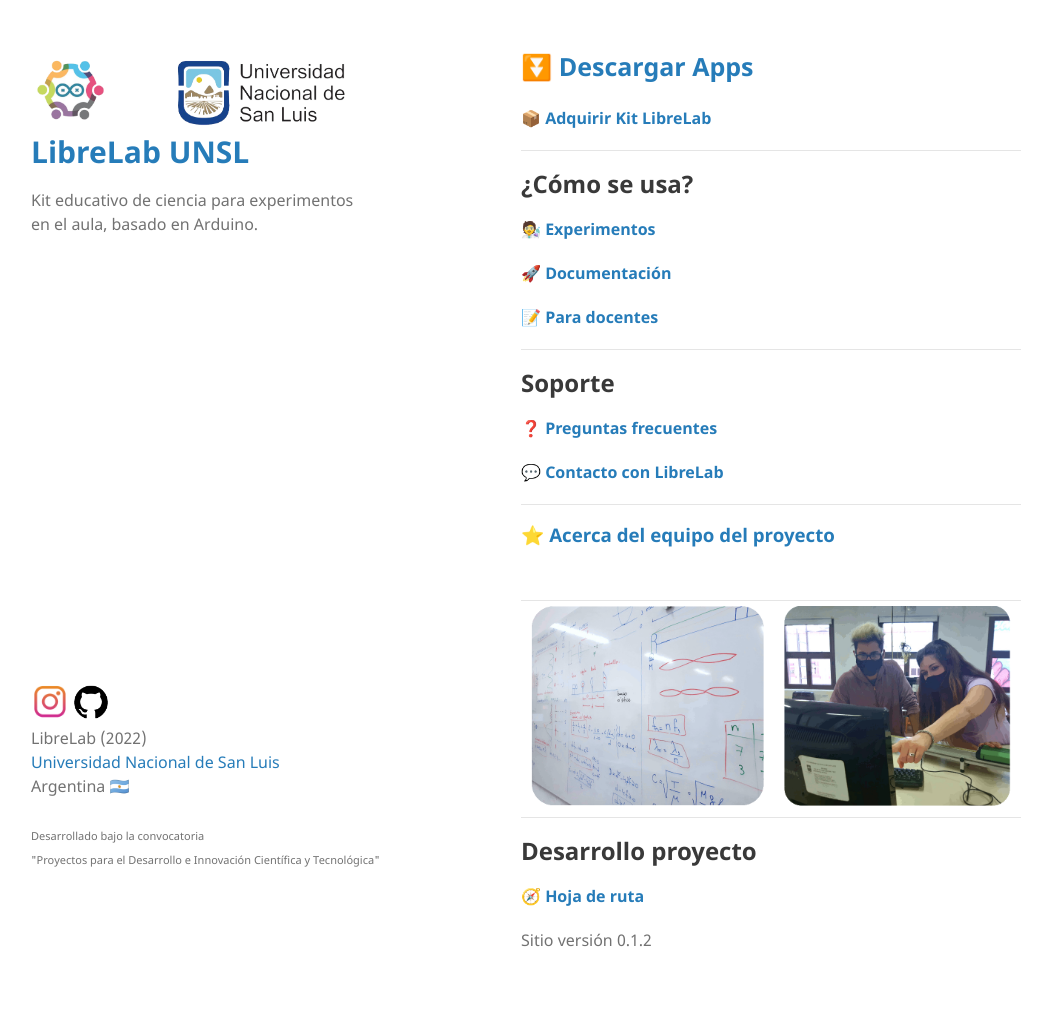
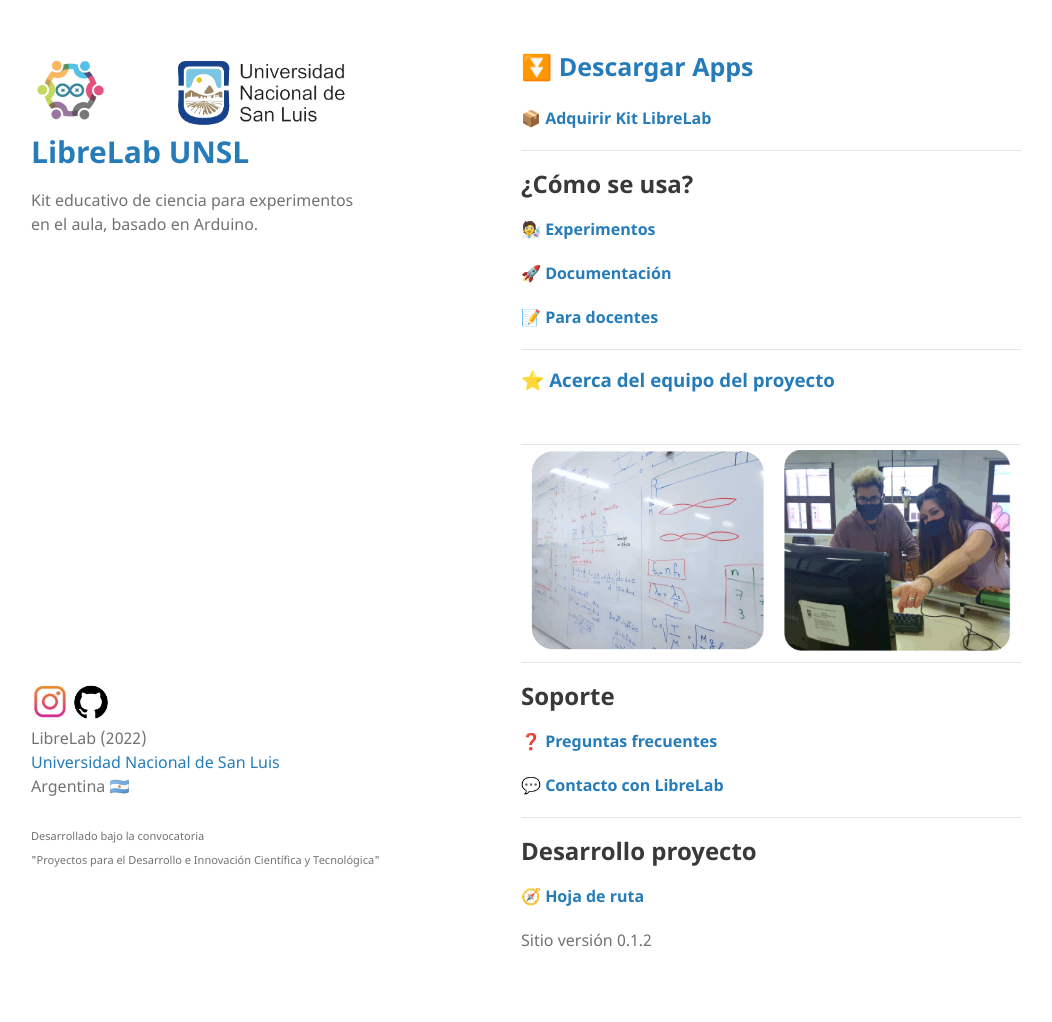
Before and after one commit to labunsl/labunsl.github.io, a Jekyll site: the page built from index.md, in a window 1280 px wide. Shown: the whole page, without its empty margins (69-1121 px from the left). Built offline with Jekyll 4.4.1, drawn with Linux system fonts in a browser that asks for light colours.

Commit message:
Update index.md

```diff
--- a/index.md
+++ b/index.md
@@ -22,7 +22,12 @@
 
 ---
 
+### [⭐ Acerca del equipo del proyecto](Equipo)
 
+
+|           |              |
+|-----------|-------------:|
+|![foto1](/assets/img/foto1.gif) | ![foto2](/assets/img/foto2.gif) |
 
 ## Soporte
 
@@ -32,13 +37,6 @@
 
 ---
 
-### [⭐ Acerca del equipo del proyecto](Equipo)
-
-
-|           |              |
-|-----------|-------------:|
-|![foto1](/assets/img/foto1.gif) | ![foto2](/assets/img/foto2.gif) |
-
 ## Desarrollo proyecto
 
 #### [🧭 Hoja de ruta](https://www.taskade.com/d/dTgpnadR8VPdLM8N?share=view&view=HAEyLtJZXnir3t9c)
```
